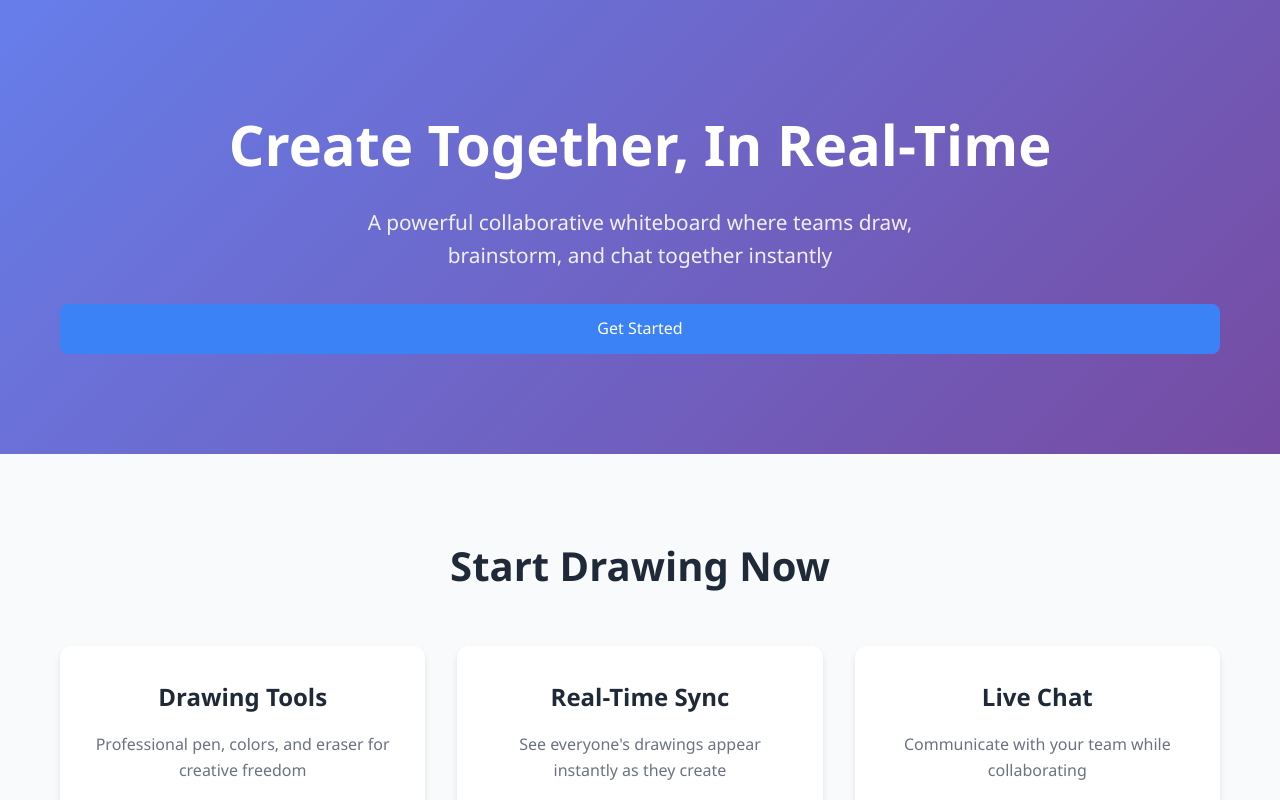
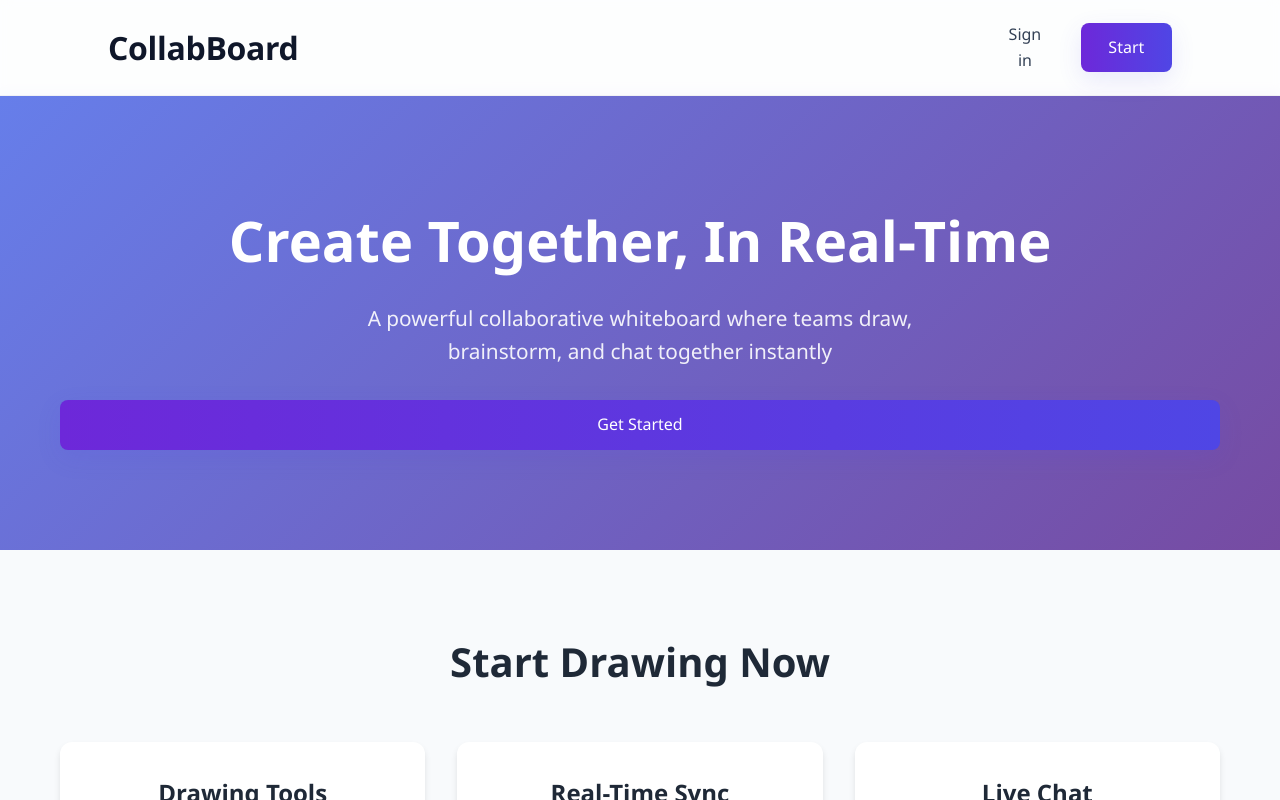
Before and after one commit to heet-sutariya-193/CollabBoard-Real-time-Collaborative-Whiteboard, a React (Create React App) app in the folder collabboard/frontend/: page / in a window 1280 px wide. Shown: the top 800 px of the page. Built offline with nearby package versions, Linux system fonts and the light colour scheme.

Commit message:
Add conditional Header and Footer to App component
Refactor App component to include Header and Footer conditionally based on route. Introduce AppContent for route handling.

```diff
--- a/collabboard/frontend/src/App.js
+++ b/collabboard/frontend/src/App.js
@@ -1,15 +1,41 @@
 import React from 'react';
-import { BrowserRouter as Router, Routes, Route } from 'react-router-dom';
+import {
+  BrowserRouter as Router,
+  Routes,
+  Route,
+  useLocation
+} from 'react-router-dom';
+
 import LandingPage from './components/LandingPage/LandingPage';
 import Auth from './components/Auth/Auth';
 import Dashboard from './components/Dashboard/DashBoard';
 import WhiteboardRoom from './components/Whiteboard/WhiteboardRoom';
+import Header from './components/Layout/Header';
+import Footer from './components/Layout/Footer';
 import './App.css';
 
-function App() {
+// ---- Child component so useLocation can work inside Router ----
+function AppContent() {
+  const location = useLocation();
+
+  // list the routes where header & footer should be HIDDEN
+  const hideOnPaths = [
+    "/dashboard",
+    "/whiteboard",
+  ];
+
+  // check if any restricted path is part of the URL
+  const shouldHideLayout = hideOnPaths.some(path =>
+    location.pathname.startsWith(path)
+  );
+
   return (
-    <Router>
-      <div className="App">
+    <div className="App" style={{ display: 'flex', flexDirection: 'column', minHeight: '100vh' }}>
+
+      {/* Show header only on public pages */}
+      {!shouldHideLayout && <Header />}
+
+      <div style={{ flex: 1 }}>
         <Routes>
           <Route path="/" element={<LandingPage />} />
           <Route path="/auth" element={<Auth />} />
@@ -17,8 +43,18 @@ function App() {
           <Route path="/whiteboard/:roomId" element={<WhiteboardRoom />} />
         </Routes>
       </div>
+
+      {/* Show footer only on public pages */}
+      {!shouldHideLayout && <Footer />}
+    </div>
+  );
+}
+
+// ---- Main App wrapper ----
+export default function App() {
+  return (
+    <Router>
+      <AppContent />
     </Router>
   );
 }
-
-export default App;
```
